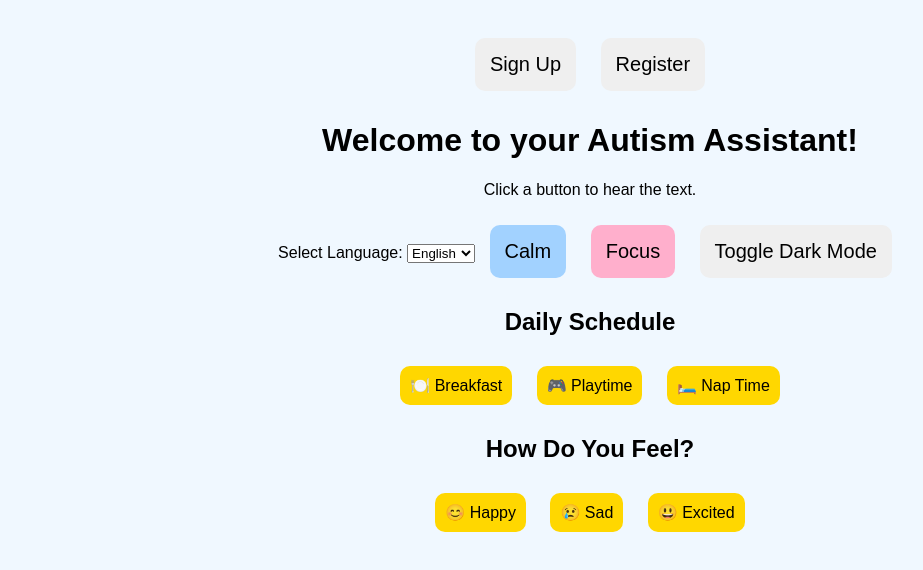
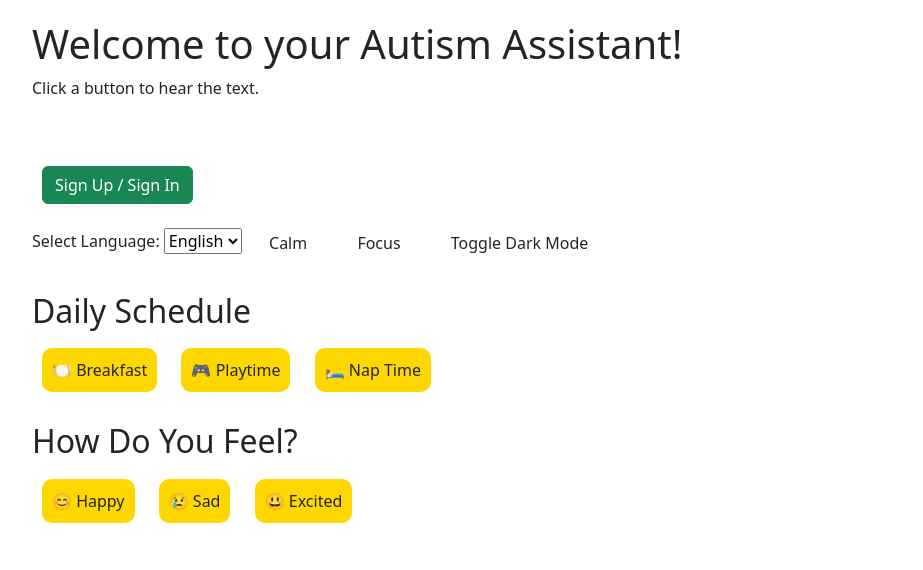
Before and after one commit to ImpactHack2025/Autism-Assistant, a plain HTML site: page index.html in a window 1280 px wide. Shown: the whole page, without its empty margins (50-973 px from the left). Drawn offline with nearby package versions, Linux system fonts and the light colour scheme.

Commit message:
Add Bootstrap CDN

```diff
--- a/assets/css/style.css
+++ b/assets/css/style.css
@@ -33,6 +33,7 @@ body {
 .schedule, .emotions {
     margin-top: 20px;
 }
+
 .schedule-item, .emotion-item {
     display: inline-block;
     margin: 10px;
@@ -41,6 +42,7 @@ body {
     background-color: #ffd700;
     cursor: pointer;
 }
+
 .language-select {
     margin-top: 20px;
 }
--- a/index.html
+++ b/index.html
@@ -5,15 +5,22 @@
     <meta name="viewport" content="width=device-width, initial-scale=1.0">
     <title>Autism-Friendly Interface</title>
     <link rel="stylesheet" href="assets/css/style.css">
+    <!-- Bootstrap CSS -->
+    <link href="https://cdn.jsdelivr.net/npm/bootstrap@5.3.2/dist/css/bootstrap.min.css" rel="stylesheet">
+    <!-- Bootstrap JS (for modals, buttons, etc.) -->
+    <script src="https://cdn.jsdelivr.net/npm/bootstrap@5.3.2/dist/js/bootstrap.bundle.min.js"></script>
+
 </head>
 <body>
+    <div class=container>
+        <h1 id="welcome-text">Welcome to your Autism Assistant!</h1>
+        <p id="message">Click a button to hear the text.</p>
+    </div>
+
     <div class="container">
         <div class="auth-buttons">
-            <button class="btn" onclick="signUp()">Sign Up</button>
-            <button class="btn" onclick="register()">Register</button>
+            <button class="btn btn-success" data-bs-toggle="modal" data-bs-target="#authModal">Sign Up / Sign In</button>
         </div>
-        <h1 id="welcome-text">Welcome to your Autism Assistant!</h1>
-        <p id="message">Click a button to hear the text.</p>
 
         <label for="language">Select Language:</label>
         <select id="language" onchange="changeLanguage()">
```
